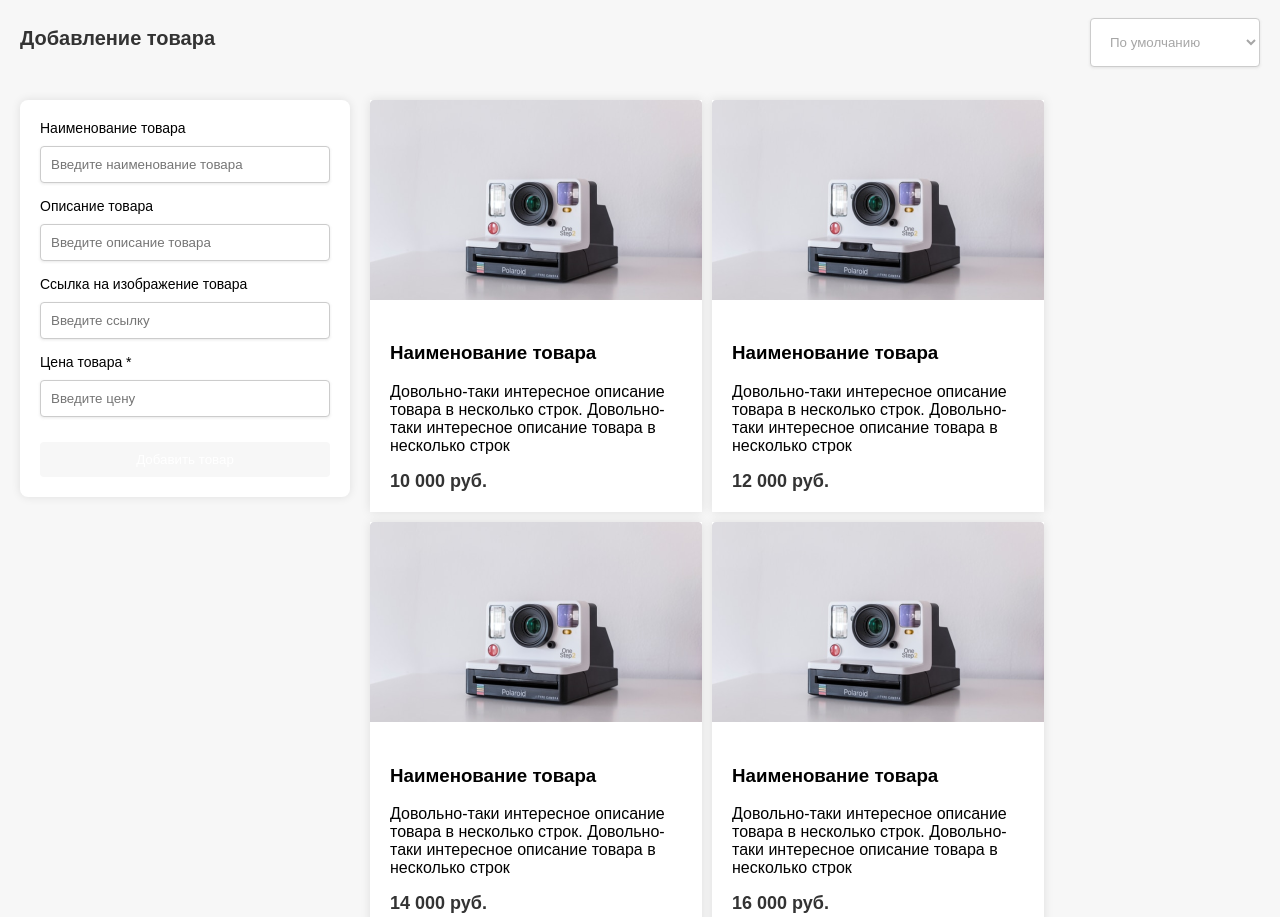
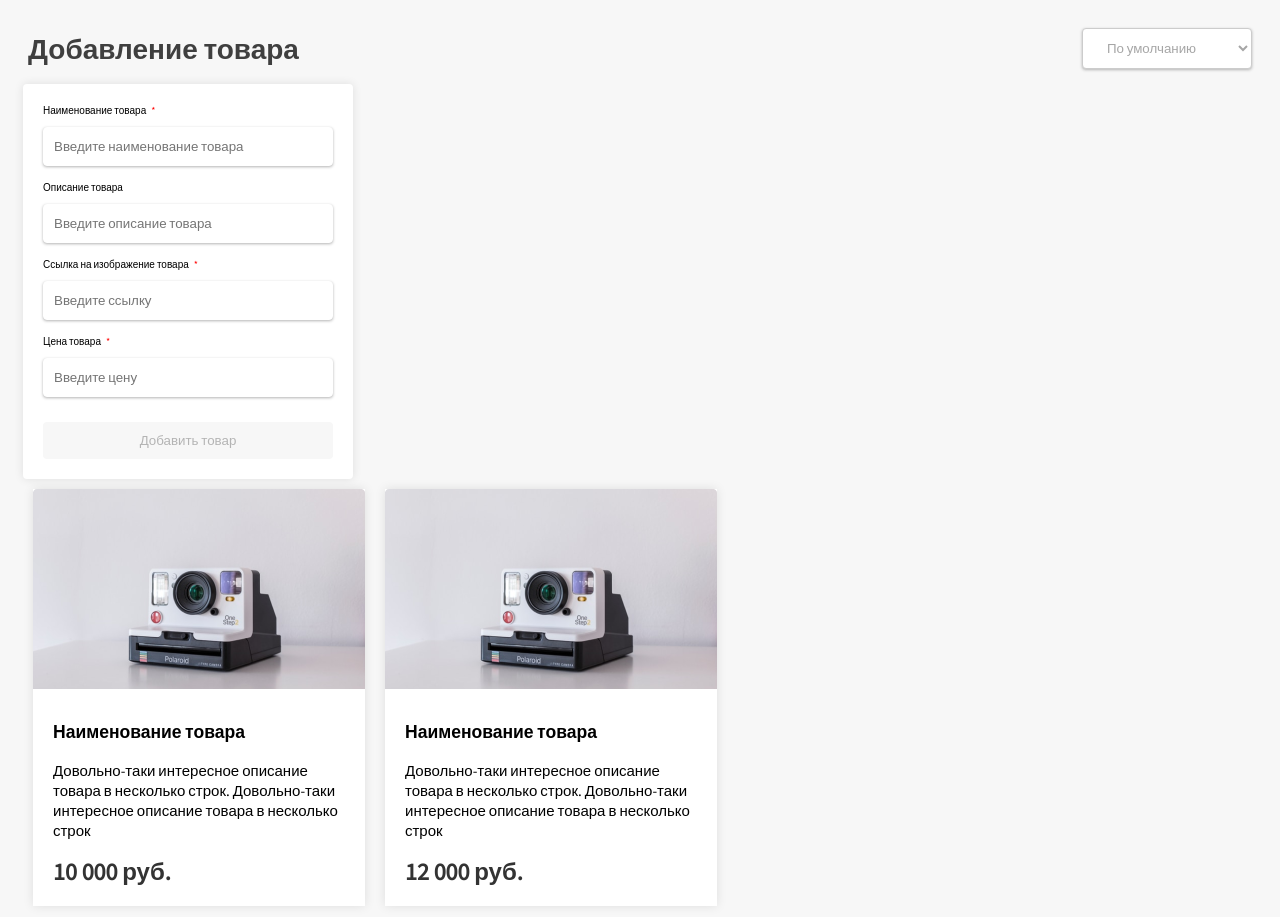
Before and after one commit to remind3/work-folder, a website: page index.html in a window 1280 px wide. Shown: the top 917 px of the page. Drawn offline with nearby package versions, Linux system fonts and the light colour scheme.

Commit message:
required dots

```diff
--- a/css/style.css
+++ b/css/style.css
@@ -1,21 +1,23 @@
 body {
-  font-family: Arial, sans-serif;
+  font-family: 'Source Sans 3', sans-serif;
+
   background-color: #f7f7f7;
-  margin: 0;
-  padding: 0;
 }
-
+*{
+  font-family: "Source Sans 3", sans-serif;
+}
 header {
   display: flex;
   justify-content: space-between;
-  align-items: center;
-  padding: 10px 20px;
+
+  padding: 0px 20px;
   background-color: #f7f7f7;
 }
 .container {
   display: flex;
-  padding: 20px;
-  gap: 20px;
+  flex-wrap: wrap;
+  justify-content: space-between;
+padding:15px;
 }
 
 .container-forma {
@@ -24,25 +26,31 @@ header {
   height: min-content;
   background-color: #ffffff;
   padding: 20px;
-  border-radius: 8px;
+  border-radius: 4px;
   box-shadow: 0 0 10px rgba(0, 0, 0, 0.1);
 }
 
 .product-add h2 {
+
   text-align: start;
+  height: 12px;
+
   flex-wrap: wrap;
+
   flex-basis: 60%;
-  margin-bottom: 20px;
-  font-size: 20px;
-  color: #333;
+  margin-bottom: 0px;
+  font-size: 28px;
+  color: #3f3f3f;
 }
 
 #filter-button {
   width: 170px;
   padding: 15px;
-  margin-top: 5px;
+  margin-top: 20px;
+  padding: 10px 20px;
   border: 1px solid #ccc;
   color: #a6a6a6;
+  cursor: pointer;
   background-color: #ffffff;
   border-radius: 4px;
   box-sizing: border-box;
@@ -53,9 +61,14 @@ header {
 }
 
 label {
-  font-size: 14px;
+  font-size: 10px;
   margin-bottom: 5px;
   display: block;
+}
+
+.required {
+    color: red; /* Цвет звездочки */
+    margin-left: 5px; /* Отступ слева от текста */
 }
 
 input,
@@ -64,17 +77,19 @@ textarea {
   width: 100%;
   padding: 10px;
   margin-top: 5px;
-  border: 1px solid #ccc;
+
+  border: 1px solid #ffffff;
   border-radius: 4px;
   box-sizing: border-box;
-  box-shadow: 0 1px 3px rgba(146, 146, 146, 0.2);
+  box-shadow: 0 1px 3px #b4b4b4;
 }
+
 
 .submit {
   width: 100%;
   padding: 10px;
   background-color: #f7f7f7;
-  color: white;
+  color: #b4b4b4;
   border: none;
   border-radius: 4px;
   cursor: pointer;
@@ -83,6 +98,7 @@ textarea {
 
 .submit-sucess {
   background-color: #45a049;
+
 }
 
 .delete-button {
@@ -91,7 +107,7 @@ textarea {
   top: -10px;
   right: -10px;
   z-index: 100;
-  background-color: #f16d6d;
+  background-color: #ff8484;
   border: none;
   color: rgb(255, 255, 255);
   cursor: pointer;
@@ -113,10 +129,6 @@ textarea {
 .delete-button:hover {
   background-color: #e53935;
 }
-.description {
-  padding: 0px;
-  margin: 0px;
-}
 
 .invalid {
   border-color: red;
@@ -127,18 +139,25 @@ textarea {
 }
 
 .item-description {
-  padding: 10px;
-  margin: 10px;
+  padding: 8px;
+  margin-bottom: 10px;
+  margin-inline: 12px;
+  font-size: 15px;
 }
 
 .item {
   background-color: #ffffff;
   max-width: 332px;
-  margin-bottom: 10px;
-  margin-right: 10px;
+  max-height: 423px;
+  margin-bottom: 20px;
+  margin-right: 20px;
+
+
   flex-direction: row;
   /* overflow: hidden; */
   flex-wrap: nowrap;
+  flex: 1 1 (33.333% - 20px)px;
+  margin: 10px;
   border-radius: 0px;
   box-shadow: 0 0 10px rgba(0, 0, 0, 0.1);
   position: relative;
@@ -146,19 +165,22 @@ textarea {
 
 .item-box {
   display: flex;
-  height: min-content;
+
   flex-wrap: wrap;
-  padding: 0px;
-  margin: 0px;
+  align-content: flex-start;
+  height: 100%;
+  width: 80%;
 }
+
 
 img {
   max-width: 100%;
+
 }
 
 .price {
-  font-size: 18px;
-  font-weight: bold;
+  font-size: 24px;
+  font-weight:bold;
   color: #333;
   margin-top: 10px;
 }
--- a/index.html
+++ b/index.html
@@ -6,6 +6,9 @@
     <meta name="viewport" content="width=device-width, initial-scale=1.0">
     <title>сайтыч</title>
     <link rel="stylesheet" href="css/style.css">
+    <link rel="preconnect" href="https://fonts.googleapis.com">
+<link rel="preconnect" href="https://fonts.gstatic.com" crossorigin>
+<link href="https://fonts.googleapis.com/css2?family=Source+Sans+3:ital@0;1&display=swap" rel="stylesheet">
     <link rel="stylesheet" href="https://cdnjs.cloudflare.com/ajax/libs/font-awesome/6.0.0-beta3/css/all.min.css">
 </head>
 
@@ -28,7 +31,7 @@
         <div class="container-forma">
             <form>
                 <div class="forma">
-                    <label for="name">Наименование товара </label>
+                    <label for="name">Наименование товара<span class="required">*</span></label>
                     <input type="text" id="name" placeholder="Введите наименование товара">
                     <div id="error"></div>
                 </div>
@@ -38,12 +41,12 @@
                     <div id="error"></div>
                 </div>
                 <div class="forma">
-                    <label for="">Ссылка на изображение товара</label>
+                    <label for="">Ссылка на изображение товара<span class="required">*</span></label>
                     <input type="text" id="url" placeholder="Введите ссылку">
                     <div id="error"></div>
                 </div>
                 <div class="forma">
-                    <label for="price">Цена товара *</label>
+                    <label for="price">Цена товара<span class="required">*</span></label>
                     <input type="text" id="price" placeholder="Введите цену">
                     <div id="error"></div>
                 </div>
```
